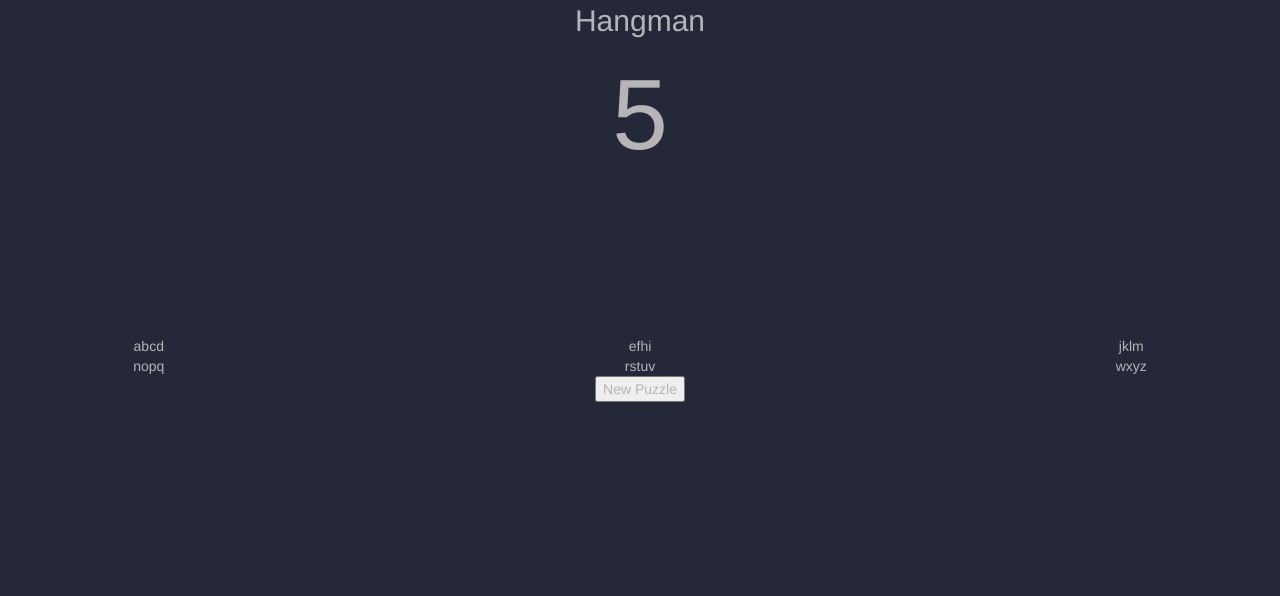
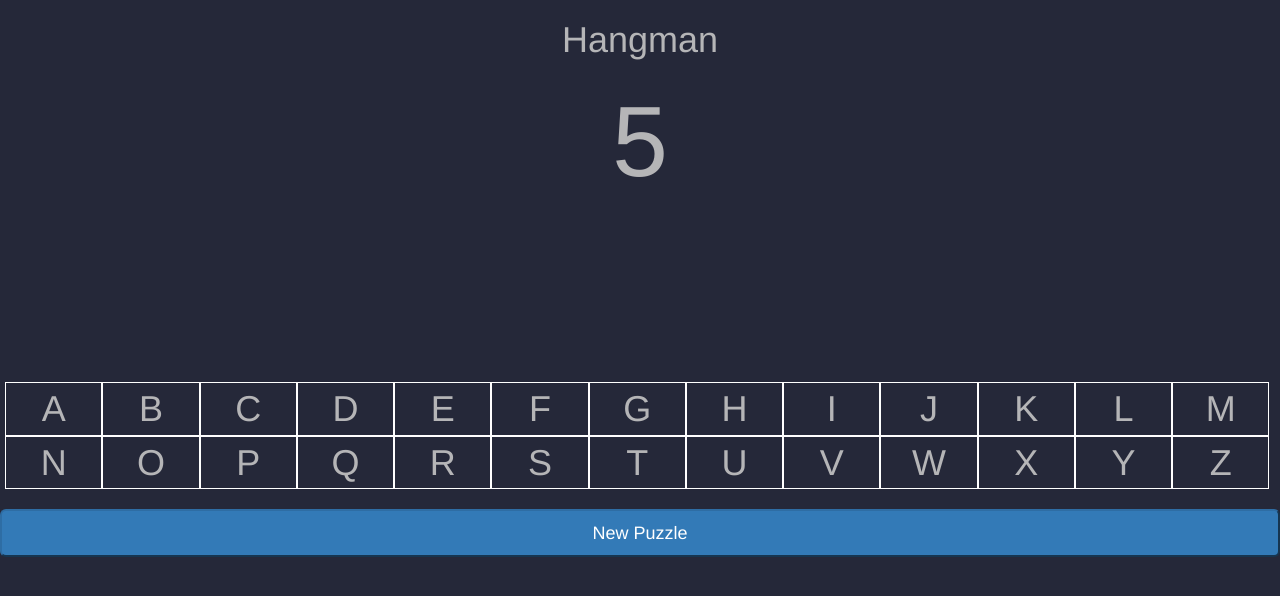
Before and after one commit to rickyeh/hangman, a plain HTML site: page index.html in a window 1280 px wide. Drawn offline with nearby package versions, Linux system fonts and the light colour scheme.

Commit message:
Initial layout completed, no functionality yet

```diff
--- a/hangman.js
+++ b/hangman.js
@@ -14,6 +14,11 @@ function startGame() {
 
 }
 
+function updateBoard() {
+    $('#gameBoard').text(gameState.phrase);
+    $('#guesses').text(gameState.num_tries_left);
+}
+
 // Function that guesses the letter provided as a parameter
 function guessLetter(letter) {
     var guess = JSON.stringify({'guess': letter});
@@ -27,6 +32,7 @@ function guessLetter(letter) {
 function processResponse(obj) {
     console.log(obj);
     gameState = obj;
+    updateBoard();
 }
 
 $(document).ready(function() {
--- a/index.html
+++ b/index.html
@@ -1,35 +1,51 @@
 <!DOCTYPE HTML>
-
 <html>
     <head>
-    <title>Hangman</title>
+        <title>Hangman</title>
         <script src="https://ajax.googleapis.com/ajax/libs/jquery/2.1.3/jquery.min.js"></script>
         <script type="text/javascript" src="hangman.js"></script>
         <link href="https://maxcdn.bootstrapcdn.com/bootstrap/3.3.5/css/bootstrap.min.css" rel="stylesheet">
         <script src="https://maxcdn.bootstrapcdn.com/bootstrap/3.3.5/js/bootstrap.min.js"></script>
         <link rel="stylesheet" type="text/css" href="styles.css">
-
     </head>
     <body>
-        <div id="title" class="">Hangman</div>
+        <div id="title" class="container-fluid h1">Hangman</div>
         <div class="row">
             <div id="guesses">5</div>
         </div>
-        <div id="gameBoard"></div>
-        <div class="row">
-            <div id="a2d" class="col-xs-3">abcd</div>
-            <div id="e2i" class="col-xs-6">efhi</div>
-            <div id="j2m" class="col-xs-3">jklm</div>
+        <div id="gameBoard" class="container-fluid"></div>
+        <div id="rowOneLetters" class="container-fluid row rowOfLetters">
+            <div id="guessA" class="guessLetter">A</div>
+            <div id="guessB" class="guessLetter">B</div>
+            <div id="guessC" class="guessLetter">C</div>
+            <div id="guessD" class="guessLetter">D</div>
+            <div id="guessE" class="guessLetter">E</div>
+            <div id="guessF" class="guessLetter">F</div>
+            <div id="guessG" class="guessLetter">G</div>
+            <div id="guessH" class="guessLetter">H</div>
+            <div id="guessI" class="guessLetter">I</div>
+            <div id="guessJ" class="guessLetter">J</div>
+            <div id="guessK" class="guessLetter">K</div>
+            <div id="guessL" class="guessLetter">L</div>
+            <div id="guessM" class="guessLetter">M</div>
         </div>
-        <div class="row">
-            <div id="n2q" class="col-xs-3">nopq</div>
-            <div id="r2v" class="col-xs-6">rstuv</div>
-            <div id="w2z" class="col-xs-3">wxyz</div>
+        <div id="rowTwoLetters" class="container-fluid row rowOfLetters">
+            <div id="guessN" class="guessLetter">N</div>
+            <div id="guessO" class="guessLetter">O</div>
+            <div id="guessP" class="guessLetter">P</div>
+            <div id="guessQ" class="guessLetter">Q</div>
+            <div id="guessR" class="guessLetter">R</div>
+            <div id="guessS" class="guessLetter">S</div>
+            <div id="guessT" class="guessLetter">T</div>
+            <div id="guessU" class="guessLetter">U</div>
+            <div id="guessV" class="guessLetter">V</div>
+            <div id="guessW" class="guessLetter">W</div>
+            <div id="guessX" class="guessLetter">X</div>
+            <div id="guessY" class="guessLetter">Y</div>
+            <div id="guessZ" class="guessLetter">Z</div>
         </div>
-        <div id="rowOneLetters"></div>
-        <div id="rowTwoLetters"></div>
-        <div class="container-fluid">
-            <button id="newPuzzle">New Puzzle</button>
+        <div id="newGameDiv container-fluid">
+            <button id="newPuzzle" class="btn-primary btn-lg btn-block">New Puzzle</button>
         </div>
     </body>
 </html>
--- a/styles.css
+++ b/styles.css
@@ -13,8 +13,21 @@ div {
     text-align: center;
 }
 
+.rowOfLetters {
+    padding: 0px 10px 0px 20px;
+}
+
+.guessLetter {
+    font-size: 36px;
+    border: 1px solid white;
+    width: 7.6%;
+    float: left;
+    /*float: left;*/
+/*    width: 20%;*/
+}
+
 #title {
-    font-size: 30px;
+
 }
 
 #guesses {
@@ -23,4 +36,18 @@ div {
 
 #gameBoard {
     height: 150px;
+    font-size: 60px;
 }
+
+#rowOneLetters {
+    padding-top: 20px;
+}
+
+#rowTwoLetters {
+    padding-bottom: 20px;
+}
+
+#newGameDiv {
+    position: absolute;
+    bottom: 5px;
+}
```
